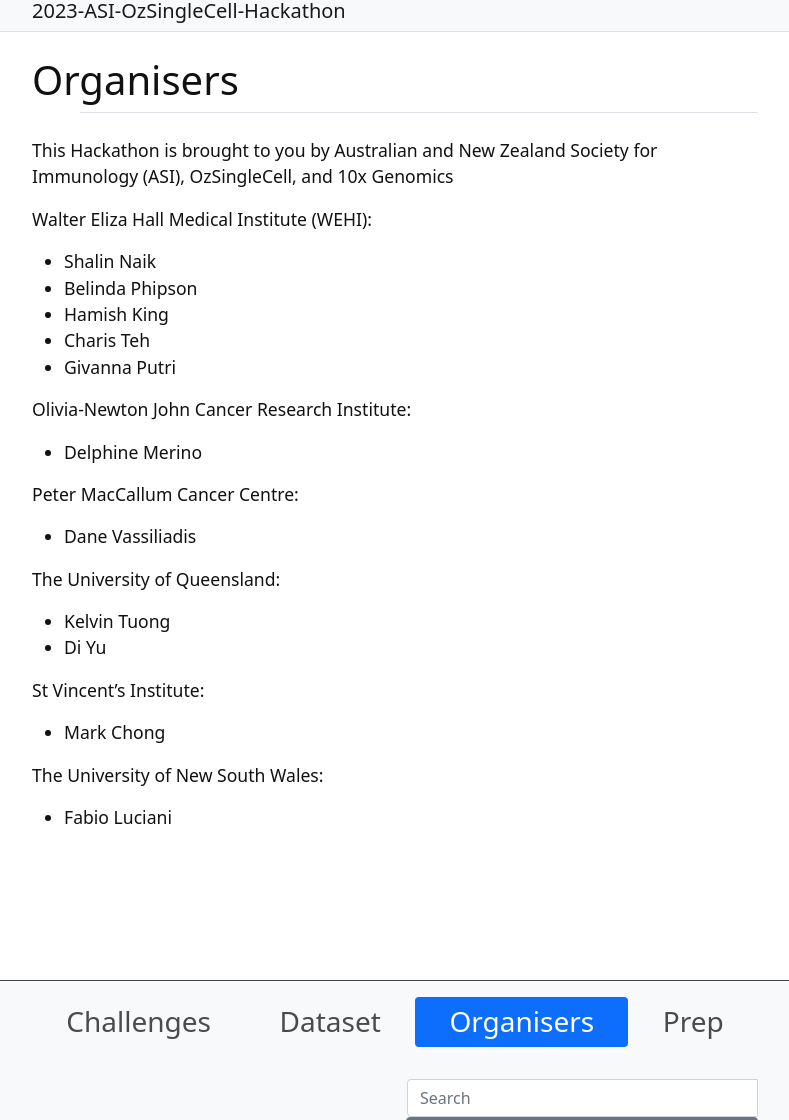
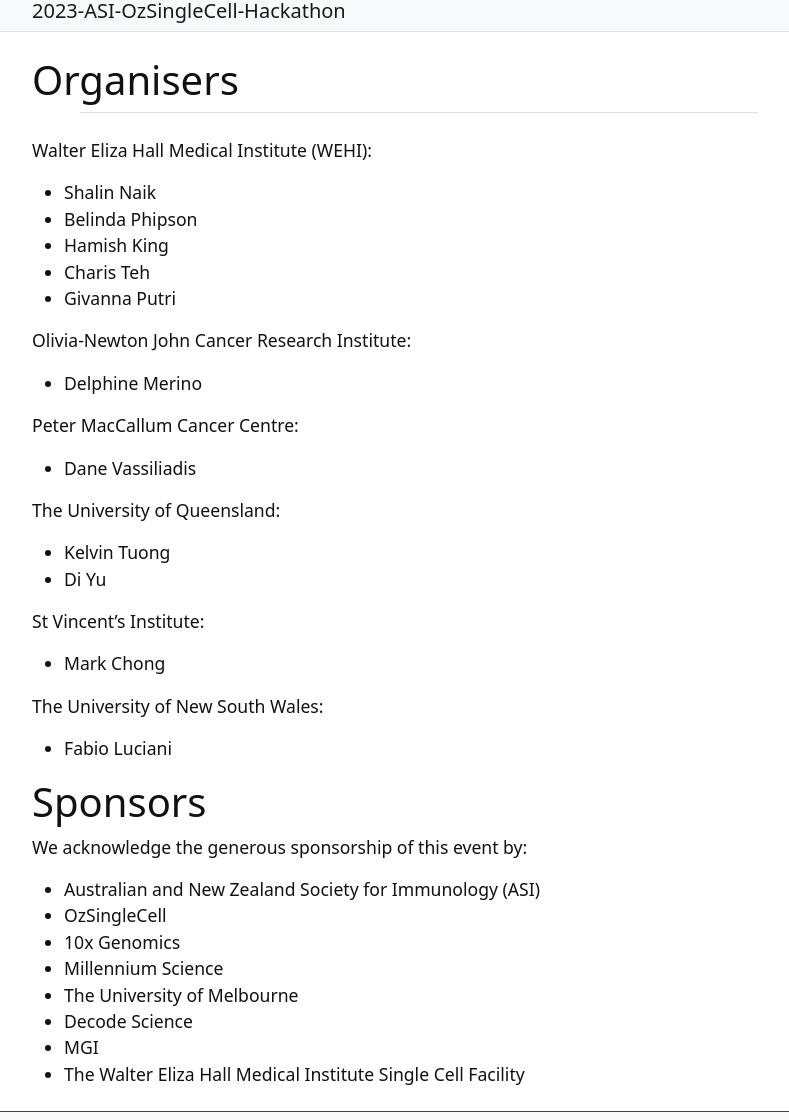
Before and after one commit to 2023-asi-ozsinglecell-hackathon/system-immunology-hackathon, a Jekyll site: the page built from content/organiser.md, in a window 1280 px wide and 1400 px high, cut to the strip 121-1241 px from the top of the window. Shown: the whole strip, without its empty margins (245-1034 px from the left). Built offline with Jekyll 4.4.1, drawn with Linux system fonts in a browser that asks for light colours.

Commit message:
update flyers and sponsors

```diff
--- a/content/organiser.md
+++ b/content/organiser.md
@@ -2,8 +2,6 @@
 title: Organisers
 nav: Organisers
 ---
-
-This Hackathon is brought to you by Australian and New Zealand Society for Immunology (ASI), OzSingleCell, and 10x Genomics
 
 Walter Eliza Hall Medical Institute (WEHI):
 
@@ -33,3 +31,16 @@
 The University of New South Wales:
 
 * Fabio Luciani
+
+# Sponsors
+
+We acknowledge the generous sponsorship of this event by:
+
+* Australian and New Zealand Society for Immunology (ASI)
+* OzSingleCell
+* 10x Genomics
+* Millennium Science
+* The University of Melbourne
+* Decode Science
+* MGI
+* The Walter Eliza Hall Medical Institute Single Cell Facility
```
Also changed, not shown: 1 other file.
